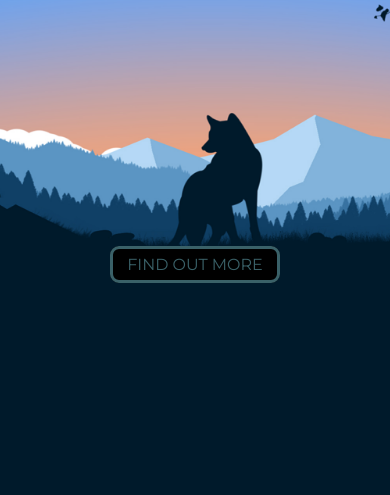
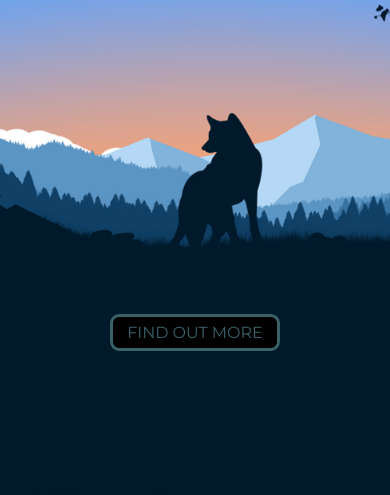
Before and after one commit to SaavCode/SAAVLANDING, a plain HTML site: page index.html in a window 390 px wide. Shown: the part 349-844 px from the top of the page. Drawn offline with nearby package versions, Linux system fonts and the light colour scheme; files whose address does not match are found by name.

Commit message:
Update style.css

```diff
--- a/style.css
+++ b/style.css
@@ -100,7 +100,7 @@ html, body{
 }
 @media screen and (max-width: 480px) {
 	.content {
-        padding-bottom: 45%;
+        padding-bottom: 10%;
     }
     .content h1{
         font-size: 250%;
```
